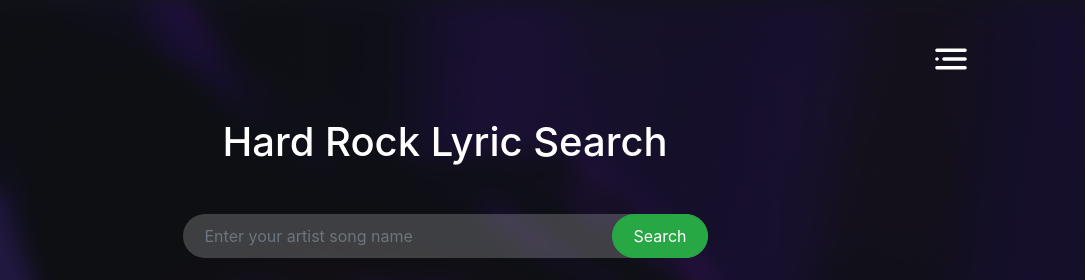
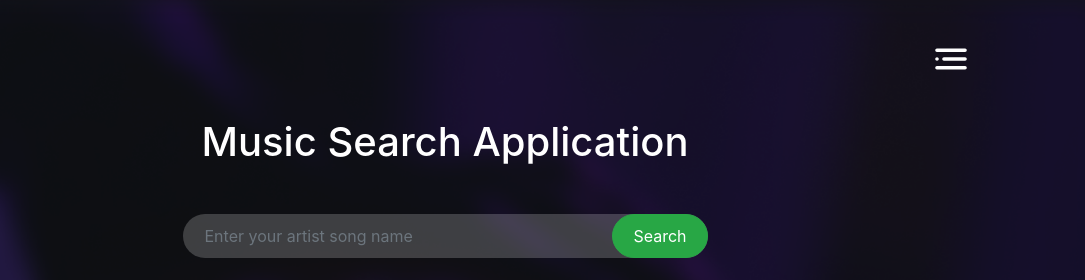
Before and after one commit to AbuSalehFaysal/music-search-app, a plain HTML site: page index.html in a window 1280 px wide. Shown: the top 280 px of the page, 195-1280 px from the left. Drawn offline with nearby package versions, Linux system fonts and the light colour scheme.

Commit message:
minor change

```diff
--- a/index.html
+++ b/index.html
@@ -2,7 +2,7 @@
 <html lang="en">
 
 <head>
-    <title>Hard Rock Solution - Song Lyric App</title>
+    <title>music Search Application</title>
     <!-- Required meta tags -->
     <meta charset="utf-8">
     <meta name="viewport" content="width=device-width, initial-scale=1, shrink-to-fit=no">
@@ -44,7 +44,7 @@
 
         <main class="content-area">
             <div class="search-bar col-md-6 mx-auto">
-                <h1 class="text-center">Hard Rock Lyric Search</h1>
+                <h1 class="text-center">Music Search Application</h1>
                 <div class="search-box my-5">
                     <input id="search" type="text" class="form-control" placeholder="Enter your artist song name">
                     <button onclick="searchMusic()" class="btn btn-success search-btn">Search</button>
```
